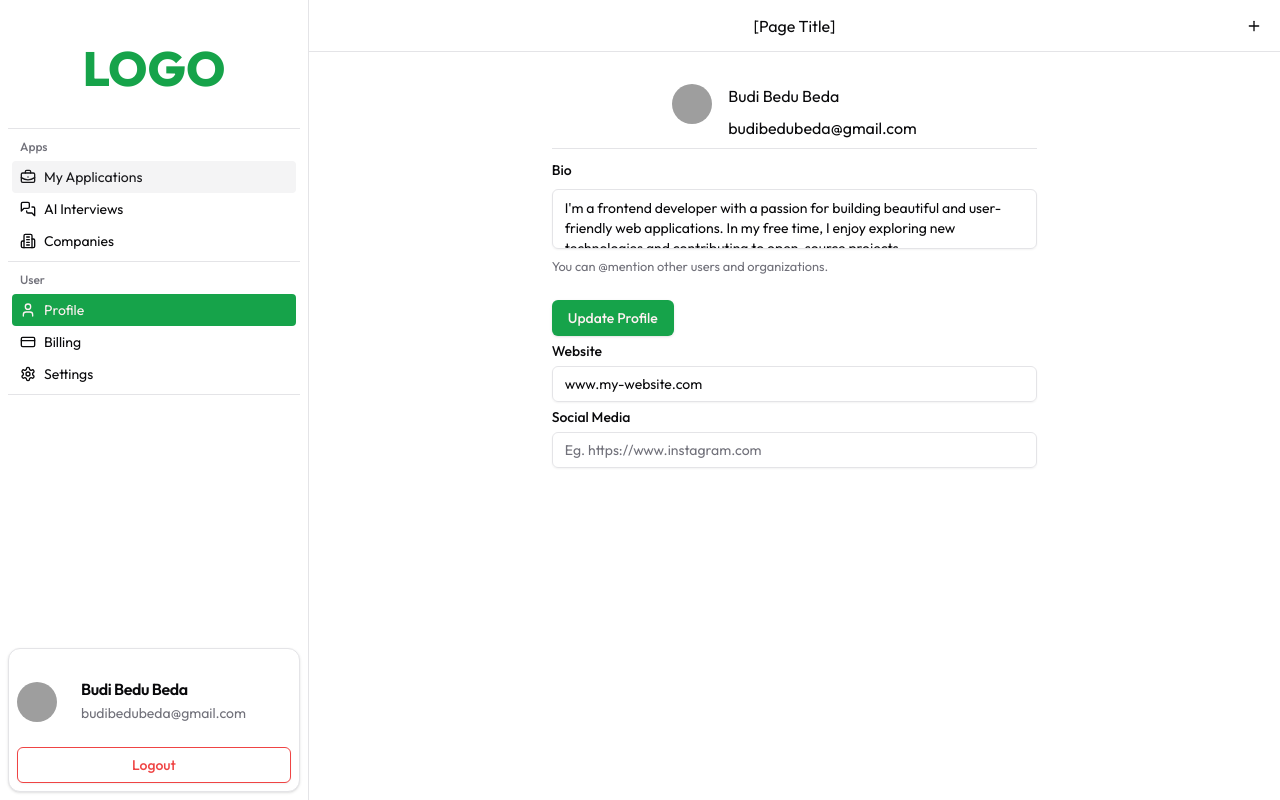
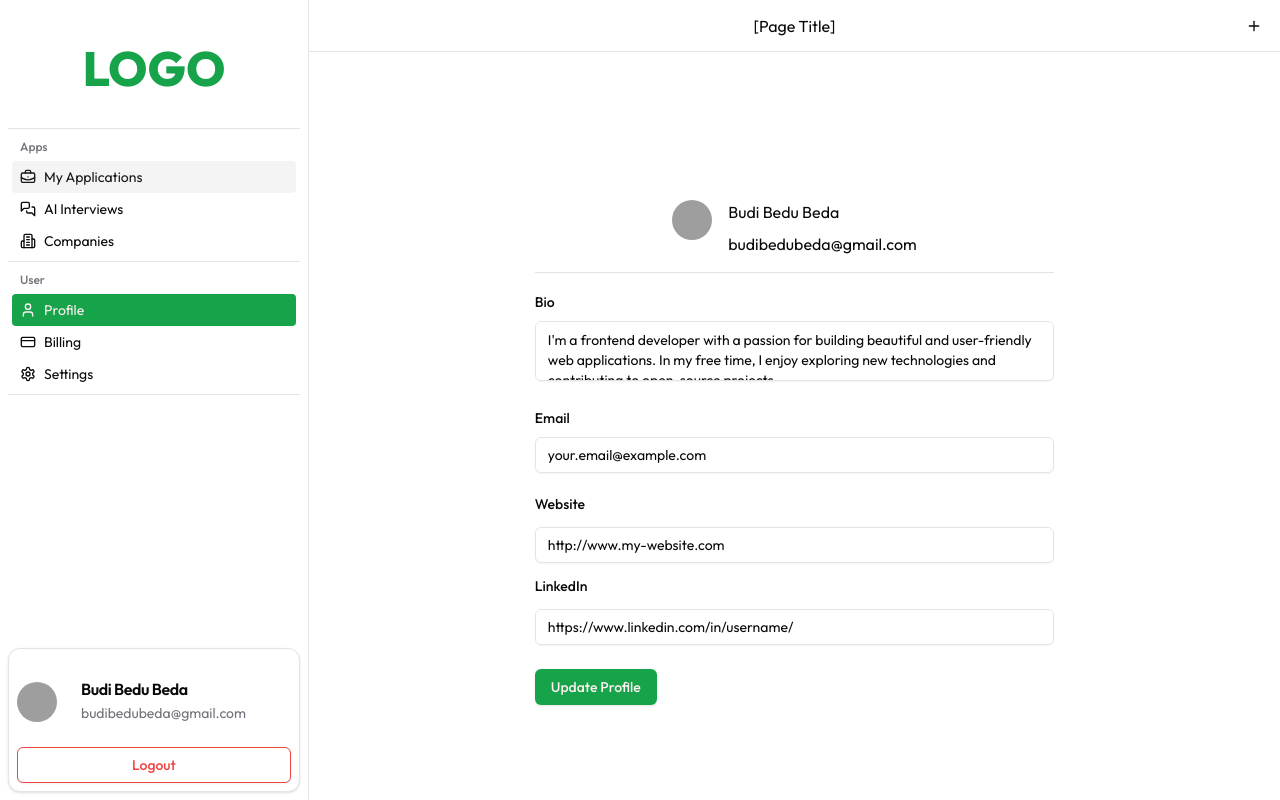
Before and after one commit to masadamsahid/nextjs-jobtracker-app, a Next.js app: page /dashboard/profile in a window 1280 px wide. Built offline with nearby package versions, Linux system fonts and the light colour scheme; grey boxes are pictures that could not be loaded.

Commit message:
profil-component-page

```diff
--- /dev/null
+++ b/src/app/dashboard/profile/_components/ProfileForm.tsx
@@ -0,0 +1,126 @@
+"use client";
+
+import { zodResolver } from "@hookform/resolvers/zod";
+import { useForm, FormProvider } from "react-hook-form"; // Import FormProvider
+import { toast } from "sonner";
+import { z } from "zod";
+
+import { Button } from "@/components/ui/button";
+import {
+  Form,
+  FormControl,
+  FormField,
+  FormItem,
+  FormLabel,
+  FormMessage,
+} from "@/components/ui/form"; // Import Form dan FormLabel
+import { Input } from "@/components/ui/input"; // Import Input
+
+import TextAreaForm, { bioSchema } from "./TextAreaForm"; // Impor TextAreaForm dan bioSchema
+
+// Definisikan schema untuk ProfileForm
+const ProfileFormSchema = z.object({
+  ...bioSchema.shape, // Gabungkan schema bio
+  email: z.string().email({ message: "Please enter a valid email address." }),
+  website: z
+    .string()
+    .url({ message: "Invalid URL" })
+    .optional()
+    .or(z.literal("")),
+  linkedIn: z
+    .string()
+    .url({ message: "Invalid URL" })
+    .optional()
+    .or(z.literal("")),
+});
+
+// Definisikan tipe untuk props ProfileForm
+interface ProfileFormProps {
+  mode: "add" | "edit";
+}
+
+export default function ProfileForm() {
+  const form = useForm<z.infer<typeof ProfileFormSchema>>({
+    resolver: zodResolver(ProfileFormSchema),
+    defaultValues: {
+      bio: "I'm a frontend developer with a passion for building beautiful and user-friendly web applications. In my free time, I enjoy exploring new technologies and contributing to open-source projects.",
+      email: "your.email@example.com",
+      website: "http://www.my-website.com", // Default value sesuai permintaan
+      linkedIn: "https://www.linkedin.com/in/username/",
+    },
+  });
+
+  function onSubmit(data: z.infer<typeof ProfileFormSchema>) {
+    toast("Profile updated successfully!", {
+      description: (
+        <pre className="mt-2 w-[320px] rounded-md bg-neutral-950 p-4">
+          <code className="text-white">{JSON.stringify(data, null, 2)}</code>
+        </pre>
+      ),
+    });
+  }
+
+  return (
+    <FormProvider {...form}>
+      {" "}
+      {/* Sediakan form context */}
+      <Form {...form}>
+        <form
+          onSubmit={form.handleSubmit(onSubmit)}
+          className="w-2/3 space-y-6"
+        >
+          <TextAreaForm /> {/* Render TextAreaForm */}
+          <FormField
+            control={form.control}
+            name="email"
+            render={({ field }) => (
+              <FormItem>
+                <FormLabel>Email</FormLabel>
+                <FormControl>
+                  <Input
+                    type="email"
+                    placeholder="your.email@example.com"
+                    {...field}
+                  />
+                </FormControl>
+                <FormMessage />
+              </FormItem>
+            )}
+          />
+
+            <div className="flex flex-col w-full gap-4 ">
+              <FormLabel htmlFor="website">Website</FormLabel>
+              <Input
+                type="url" // Ubah ke "url" untuk validasi yang lebih baik
+                id="website"
+                placeholder="Website Project" // Ubah placeholder agar lebih relevan
+                {...form.register("website")} // Daftarkan input ke react-hook-form
+              />
+              {form.formState.errors.website && (
+                <p className="text-red-500 text-sm">
+                  {form.formState.errors.website.message}
+                </p>
+              )}
+
+              <FormLabel htmlFor="linkedIn">LinkedIn</FormLabel>
+              <Input
+                id="linkedIn"
+                type="url" // Ubah ke "url"
+                placeholder="Eg. https://www.instagram.com"
+                {...form.register("linkedIn")} // Daftarkan input ke react-hook-form
+              />
+              {form.formState.errors.linkedIn && (
+                <p className="text-red-500 text-sm">
+                  {form.formState.errors.linkedIn.message}
+                </p>
+              )}
+            </div>
+
+
+          <Button type="submit">Update Profile</Button>{" "}
+          {/* Tombol "Update Profile" */}
+        </form>
+      </Form>
+    </FormProvider>
+  );
+}
--- a/src/app/dashboard/profile/_components/TextAreaForm.tsx
+++ b/src/app/dashboard/profile/_components/TextAreaForm.tsx
@@ -1,52 +1,35 @@
-"use client"
+// profile/_components/TextAreaForm/page.tsx
+"use client";
 
-import { zodResolver } from "@hookform/resolvers/zod"
-import { useForm } from "react-hook-form"
-import { toast } from "sonner"
-import { z } from "zod"
+import { useFormContext } from "react-hook-form"; // Menggunakan useFormContext
+import { z } from "zod";
 
-import { Button } from "@/components/ui/button"
 import {
-  Form,
   FormControl,
   FormDescription,
   FormField,
   FormItem,
   FormLabel,
   FormMessage,
-} from "@/components/ui/form"
-import { Textarea } from "@/components/ui/textarea"
+} from "@/components/ui/form";
+import { Textarea } from "@/components/ui/textarea";
 
-
-const FormSchema = z.object({
+// Definisi schema untuk bio saja
+export const bioSchema = z.object({
   bio: z
     .string()
     .min(10, {
       message: "Bio must be at least 10 characters.",
     })
     .max(160, {
-      message: "Bio must not be longer than 30 characters.",
+      message: "Bio must not be longer than 160 characters.", // Perbaiki typo: 30 menjadi 160
     }),
-})
+});
 
-export default function TextareaForm() {
-  const form = useForm<z.infer<typeof FormSchema>>({
-    resolver: zodResolver(FormSchema),
-  })
-
-  function onSubmit(data: z.infer<typeof FormSchema>) {
-    toast("You submitted the following values", {
-      description: (
-        <pre className="mt-2 w-[320px] rounded-md bg-neutral-950 p-4">
-          <code className="text-white">{JSON.stringify(data, null, 2)}</code>
-        </pre>
-      ),
-    })
-  }
+export default function TextAreaForm() {
+  const form = useFormContext(); // Dapatkan instance form dari FormProvider
 
   return (
-    <Form {...form}>
-      <form onSubmit={form.handleSubmit(onSubmit)} className="w-1/2 space-y-6">
     <FormField
       control={form.control}
       name="bio"
@@ -57,19 +40,15 @@ export default function TextareaForm() {
             <Textarea
               placeholder="Tell us a little bit about yourself"
               className="resize-none"
-                  defaultValue={"I'm a frontend developer with a passion for building beautiful and user-friendly web applications. In my free time, I enjoy exploring new technologies and contributing to open-source projects."}
               {...field}
             />
           </FormControl>
-              <FormDescription>
+          {/* <FormDescription>
             You can <span>@mention</span> other users and organizations.
-              </FormDescription>
+          </FormDescription> */}
           <FormMessage />
         </FormItem>
       )}
     />
-        <Button type="submit">Update Profile</Button>
-      </form>
-    </Form>
-  )
+  );
 }
--- a/src/app/dashboard/profile/page.tsx
+++ b/src/app/dashboard/profile/page.tsx
@@ -1,16 +1,14 @@
-import React from "react";
-import { Separator } from "@/components/ui/separator";
-import { Avatar, AvatarFallback, AvatarImage } from "@/components/ui/avatar";
-import { Label } from "@/components/ui/label";
-import { Input } from "@/components/ui/input";
-import TextAreaForm from "./_components/TextAreaForm";
+// profile/page.tsx
+import ProfileForm from "./_components/ProfileForm"; // Impor ProfileForm
+import { Avatar, AvatarFallback, AvatarImage } from "@/components/ui/avatar"
+import { Separator } from "@/components/ui/separator"
 
-type Props = {};
 
-const page = (props: Props) => {
+
+export default function ProfilePage() {
   return (
-    <div className="flex flex-col items-center mt-8 justify-center w-full gap-2">
-      <div className="flex space-x-4">
+    <div className="flex min-h-screen flex-col items-center gap-4 justify-center p-24">
+            <div className="flex space-x-4">
         <Avatar>
           <AvatarImage src="https://github.com/shadcn.png" alt="@shadcn" />
           <AvatarFallback>CN</AvatarFallback>
@@ -20,32 +18,9 @@ const page = (props: Props) => {
           <p>budibedubeda@gmail.com</p>
         </div>
       </div>
-      <Separator className="w-1/2" />
+      <Separator className="w-2/3"/>
 
-      <TextAreaForm />
-
-      <div className="flex flex-col w-1/2 gap-4">
-        <div className="flex flex-col w-full gap-2 ">
-          <Label>Website</Label>
-          <Input
-            type="link"
-            id="website"
-            placeholder="Company Name"
-            required
-            defaultValue="www.my-website.com"
-          />
-          <Label>Social Media</Label>
-          <Input
-            id="company-website"
-            type="link"
-            placeholder="Eg. https://www.instagram.com"
-            required
-            defaultValue=""
-          />
-        </div>
-      </div>
+      <ProfileForm /> {/* Render ProfileForm */}
     </div>
   );
-};
-
-export default page;
+}
--- /dev/null
+++ b/src/app/dashboard/profile/update/page.tsx
@@ -0,0 +1,11 @@
+import React from 'react'
+
+type Props = {}
+
+const page = (props: Props) => {
+  return (
+    <div>page</div>
+  )
+}
+
+export default page
```
Lines whose indentation alone changed are shown as unchanged.
